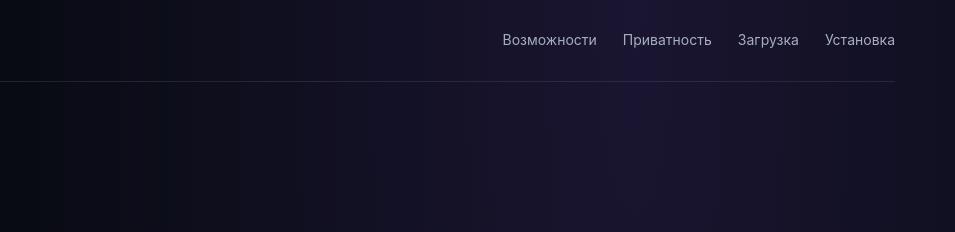
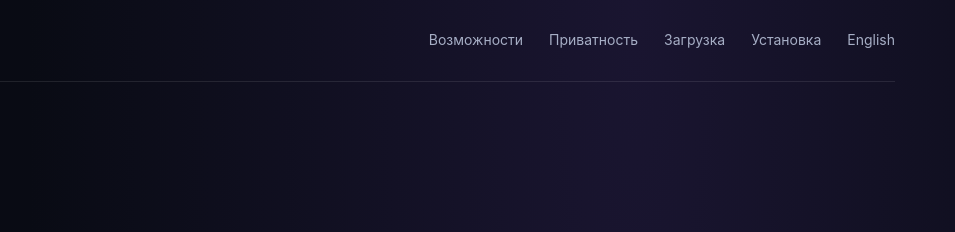
Before and after one commit to ivanivorontsov-sudo/matryoshka-os, a plain HTML site: page index.html in a window 1280 px wide. Shown: the top 232 px of the page, 325-1280 px from the left. Drawn offline with Linux system fonts and the light colour scheme.

Commit message:
Add English language links and hreflang metadata

```diff
--- a/index.html
+++ b/index.html
@@ -18,7 +18,7 @@
 <meta name="twitter:card" content="summary">
 <meta name="twitter:title" content="Матрёшка OS — Linux на Debian 13">
 <meta name="twitter:description" content="KDE Plasma 6, Wine, Waydroid и инструменты восстановления для ПК x86_64.">
-<link rel="canonical" href="https://ivanivorontsov-sudo.github.io/matryoshka-os/">
+<link rel="canonical" href="https://ivanivorontsov-sudo.github.io/matryoshka-os/"><link rel="alternate" hreflang="ru" href="https://ivanivorontsov-sudo.github.io/matryoshka-os/"><link rel="alternate" hreflang="en" href="https://ivanivorontsov-sudo.github.io/matryoshka-os/en/"><link rel="alternate" hreflang="x-default" href="https://ivanivorontsov-sudo.github.io/matryoshka-os/">
 <link rel="alternate" type="application/rss+xml" title="Релизы Матрёшки на GitHub" href="https://github.com/ivanivorontsov-sudo/matryoshka-os/releases.atom">
 <script type="application/ld+json">
 {
@@ -77,7 +77,7 @@
 <a class="skip-link" href="#main-content">Перейти к содержимому</a>
 <header class="wrap nav">
 <a class="brand" href="#top" aria-label="Матрёшка OS — на главную"><span class="logo">М</span><span>МАТРЁШКА <span style="color:#9b87ff">OS</span></span></a>
-<nav class="navlinks" aria-label="Главная навигация"><a href="features/">Возможности</a><a href="#privacy">Приватность</a><a href="download/">Загрузка</a><a href="installation/">Установка</a></nav>
+<nav class="navlinks" aria-label="Главная навигация"><a href="features/">Возможности</a><a href="#privacy">Приватность</a><a href="download/">Загрузка</a><a href="installation/">Установка</a><a href="en/">English</a></nav>
 </header>
 <main id="top">
 <div id="main-content" class="sr-only" tabindex="-1">Основная информация о Матрёшка OS</div>
```
